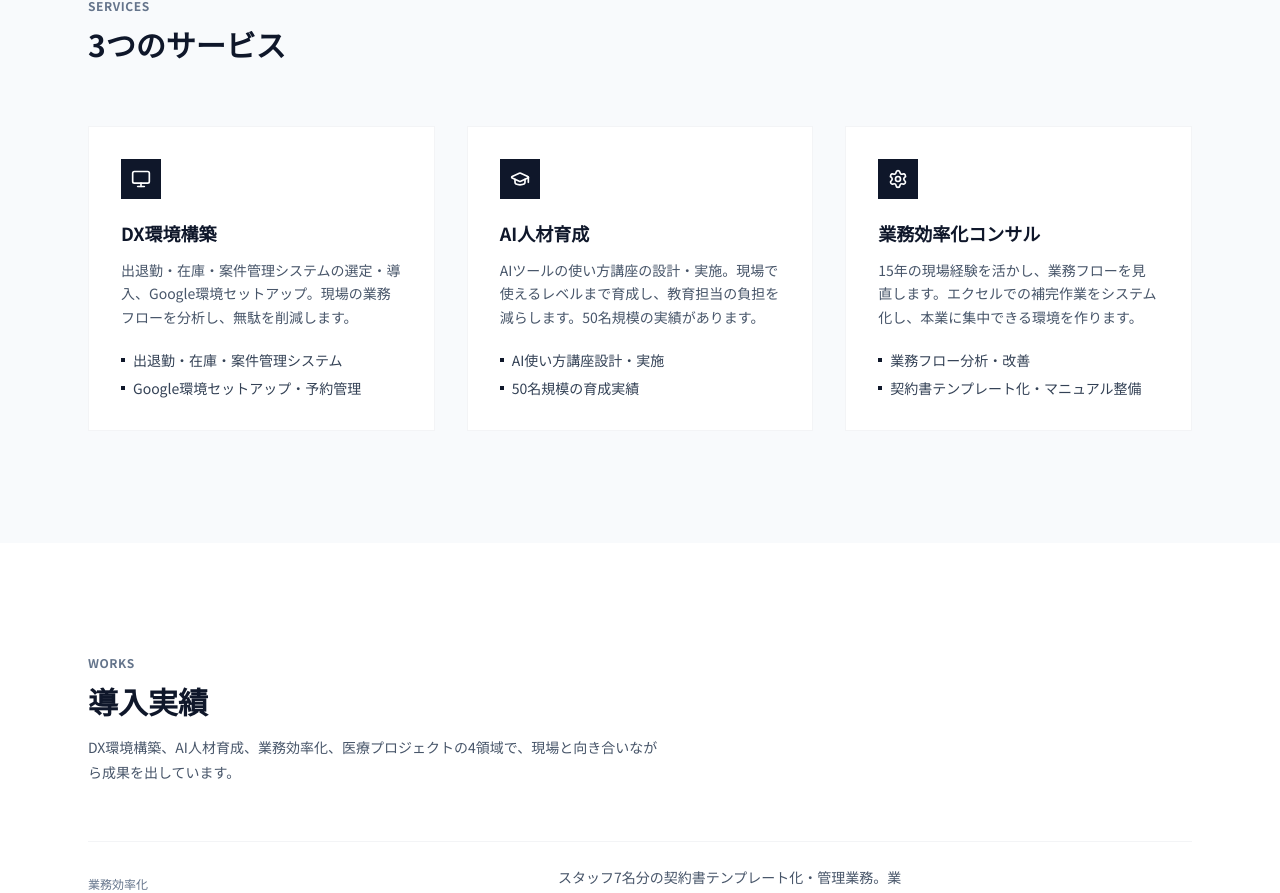
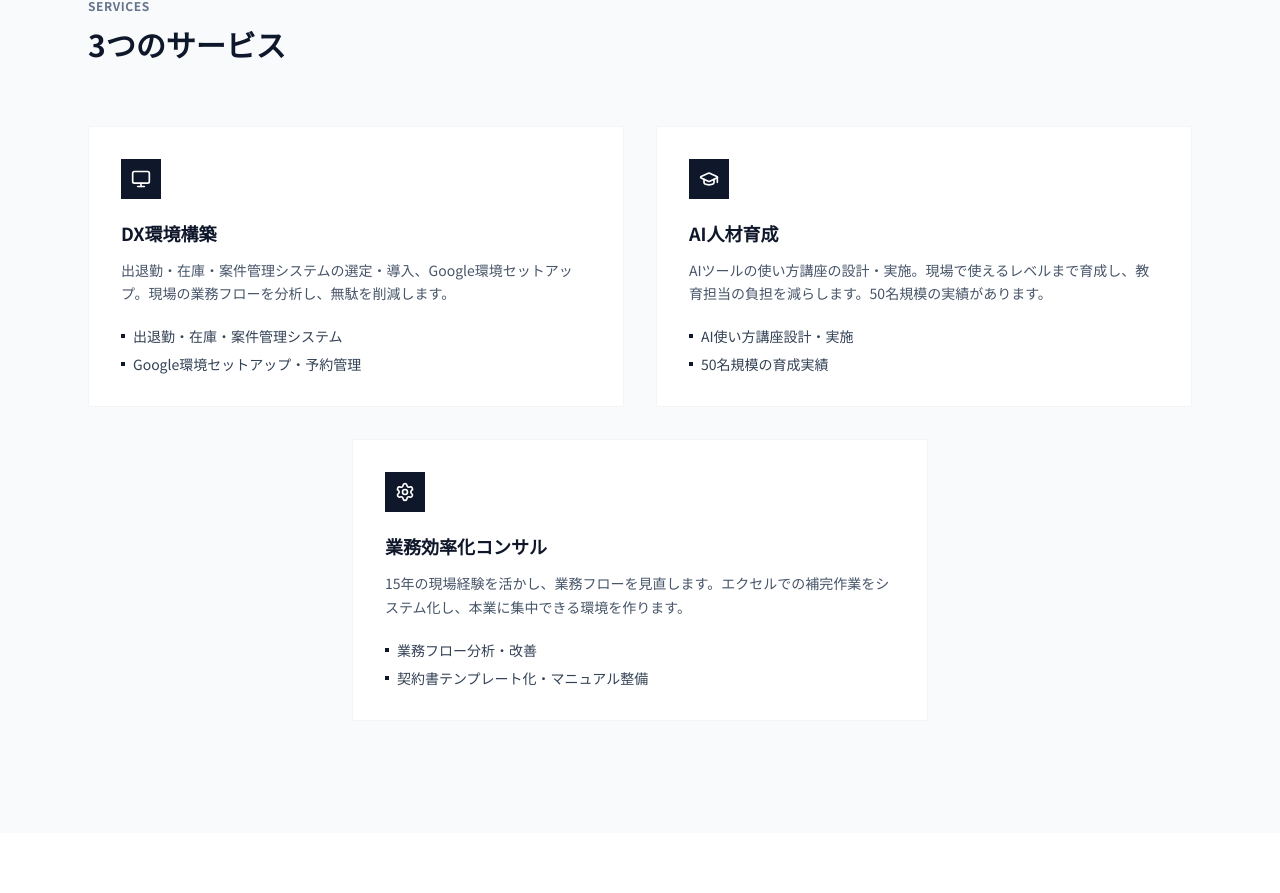
Before and after one commit to Rk2714/portfolio-site-v2, a Next.js app: page / in a window 1280 px wide. Shown: the part 1519-2412 px from the top of the page. Built offline with nearby package versions, Linux system fonts and the light colour scheme.

Commit message:
fix: Servicesを2+1非対称レイアウトに変更・メディアサムネイルを16:9に修正

```diff
--- a/src/app/media/page.tsx
+++ b/src/app/media/page.tsx
@@ -112,7 +112,7 @@ export default async function MediaPage() {
 
                   {/* Thumbnail */}
                   <div className="md:col-span-3">
-                    <div className="aspect-[4/3] bg-[#F1F5F9] overflow-hidden">
+                    <div className="aspect-video bg-[#F1F5F9] overflow-hidden">
                       {post.thumbnail ? (
                         <img
                           src={post.thumbnail}
--- a/src/app/sections/Services.tsx
+++ b/src/app/sections/Services.tsx
@@ -35,8 +35,10 @@ export default function Services() {
           3つのサービス
         </h2>
 
-        <div className="grid md:grid-cols-3 gap-8">
-          {services.map((service, index) => (
+        <div className="space-y-8">
+          {/* Top row: 2 columns */}
+          <div className="grid md:grid-cols-2 gap-8">
+            {services.slice(0, 2).map((service, index) => (
               <motion.div
                 key={service.title}
                 initial={{ opacity: 0, y: 20 }}
@@ -68,6 +70,39 @@ export default function Services() {
               </motion.div>
             ))}
           </div>
+
+          {/* Bottom row: 1 column centered */}
+          <div className="max-w-xl mx-auto">
+            <motion.div
+              initial={{ opacity: 0, y: 20 }}
+              whileInView={{ opacity: 1, y: 0 }}
+              viewport={{ once: true }}
+              transition={{ delay: 0.2 }}
+              className="bg-white p-8 border border-gray-100"
+            >
+              <div className="w-10 h-10 bg-[#0F172A] flex items-center justify-center mb-5">
+                <Settings className="w-5 h-5 text-white" />
+              </div>
+              <h3 className="text-lg font-bold text-[#0F172A] mb-3">
+                {services[2].title}
+              </h3>
+              <p className="text-sm text-[#475569] leading-[1.7] mb-5">
+                {services[2].description}
+              </p>
+              <ul className="space-y-2">
+                {services[2].features.map((f) => (
+                  <li
+                    key={f}
+                    className="flex items-center gap-2 text-sm text-[#334155]"
+                  >
+                    <span className="w-1 h-1 bg-[#0F172A]" />
+                    {f}
+                  </li>
+                ))}
+              </ul>
+            </motion.div>
+          </div>
+        </div>
       </div>
     </section>
   );
```
Lines whose indentation alone changed are shown as unchanged.
